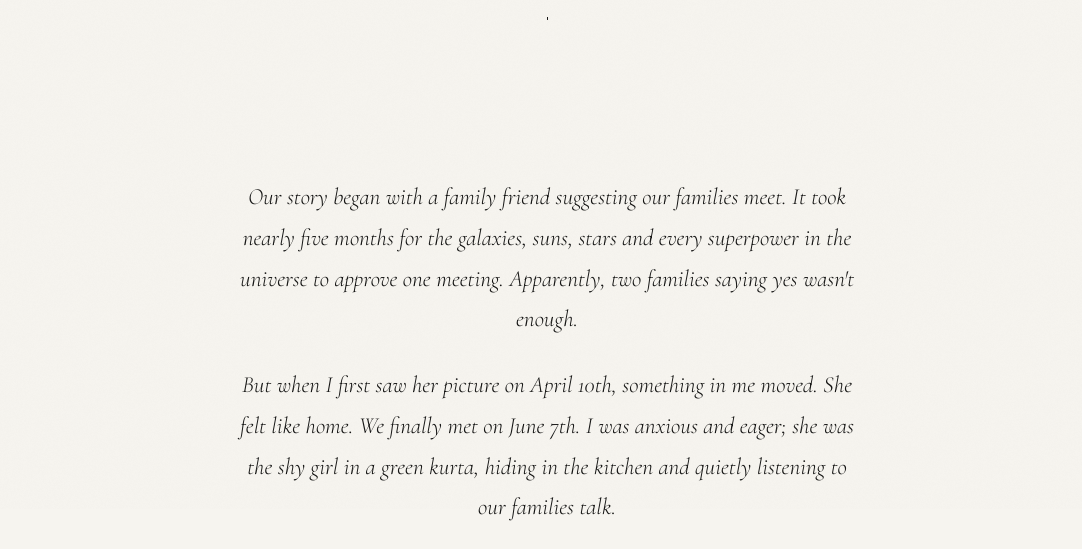
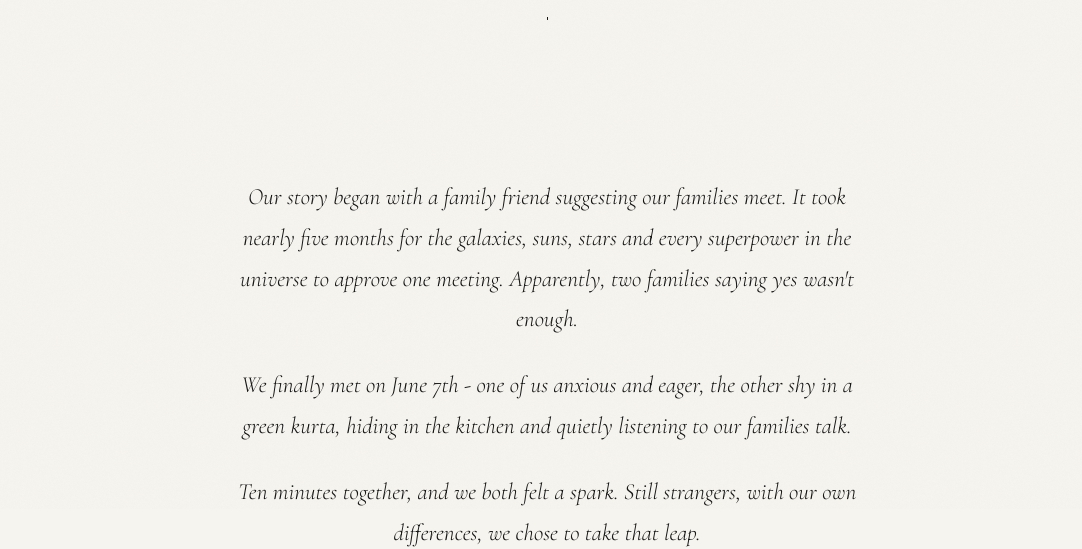
Before and after one commit to viccaay/wedding-invite-vs, a plain HTML site: page family/index.html in a window 1280 px wide. Shown: the part 291-840 px from the top of the page, without its empty margins (93-1175 px from the left). Drawn offline with nearby package versions, Linux system fonts and the light colour scheme; files whose address does not match are found by name.

Commit message:
para change

```diff
--- a/family/index.html
+++ b/family/index.html
@@ -56,13 +56,13 @@
         Our story began with a family friend suggesting our families meet. It took nearly five months for the galaxies, suns, stars and every superpower in the universe to approve one meeting. Apparently, two families saying yes wasn't enough.
         </p>
       <p>
-        But when I first saw her picture on April 10th, something in me moved. She felt like home. We finally met on June 7th. I was anxious and eager; she was the shy girl in a green kurta, hiding in the kitchen and quietly listening to our families talk.
+        We finally met on June 7th - one of us anxious and eager, the other shy in a green kurta, hiding in the kitchen and quietly listening to our families talk.
         </p>
       <p>Ten minutes together, and we both felt a spark. Still strangers, with our own differences, we chose to take that leap.
         </p>
       <p>Now, we're getting married, and we'd love you to be part of the first big moment of our journey together.
       </p>
-      <p class="story-claim">,  the beginning of our "forever."</p>
+      <p class="story-claim">, the beginning of our "forever."</p>
     </section>
     <!-- ═══════════ COUNTDOWN ═══════════ -->
     <section class="countdown reveal" aria-label="Countdown to the wedding">
```
Also changed, not shown: index.html (+2 -2 lines), wedding-invite-two-versions/family/index.html (+2 -2 lines), wedding-invite-two-versions/index.html (+2 -2 lines).
